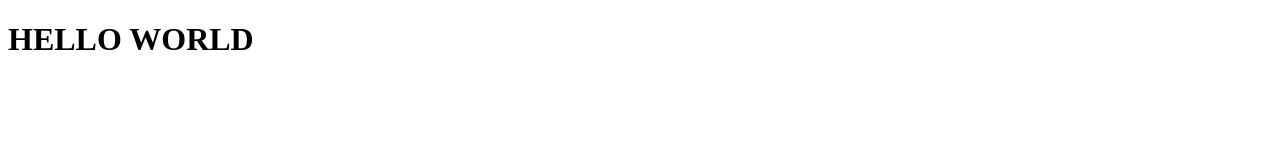
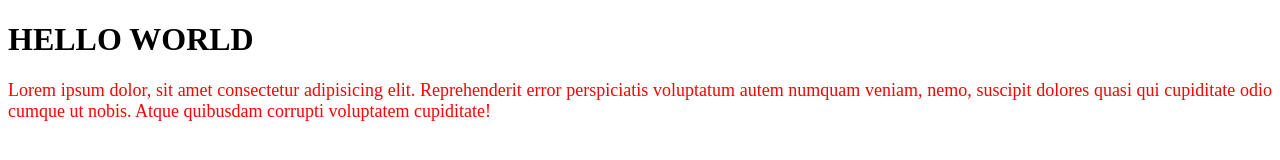
Before and after one commit to sinsey-khoja/test-github, a plain HTML site: page index.html in a window 1280 px wide. Drawn offline with Linux system fonts and the light colour scheme.

Commit message:
ozgartirishlar kiritildi 2nd version

```diff
--- a/index.html
+++ b/index.html
@@ -9,5 +9,6 @@
 </head>
 <body>
     <h1>hello world</h1>
+    <p>Lorem ipsum dolor, sit amet consectetur adipisicing elit. Reprehenderit error perspiciatis voluptatum autem numquam veniam, nemo, suscipit dolores quasi qui cupiditate odio cumque ut nobis. Atque quibusdam corrupti voluptatem cupiditate!</p>
 </body>
 </html>
--- a/main.css
+++ b/main.css
@@ -2,3 +2,8 @@
 h1{
     text-transform: uppercase;
 }
+p{
+    text-align: justify;
+    font-size: 18px;
+    color: red;
+}
```
